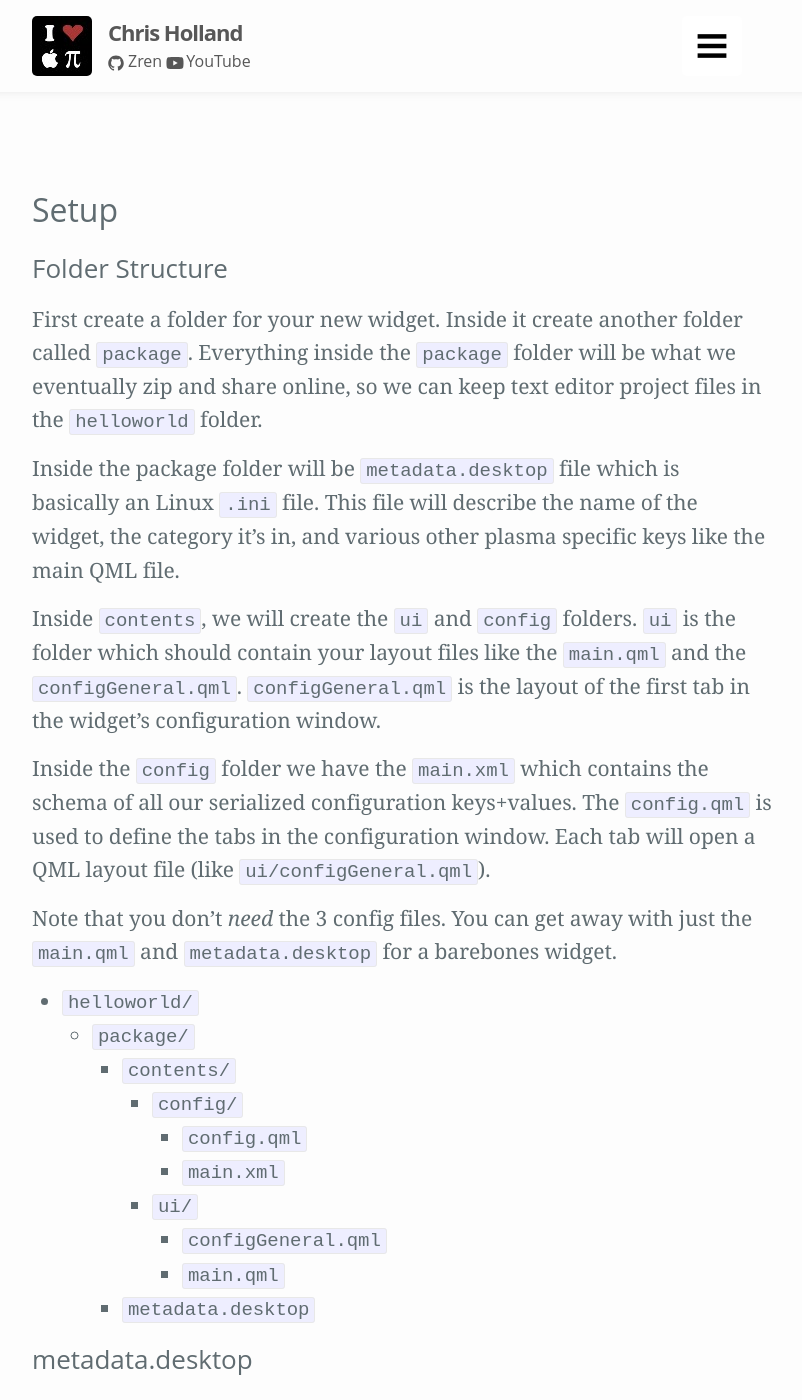
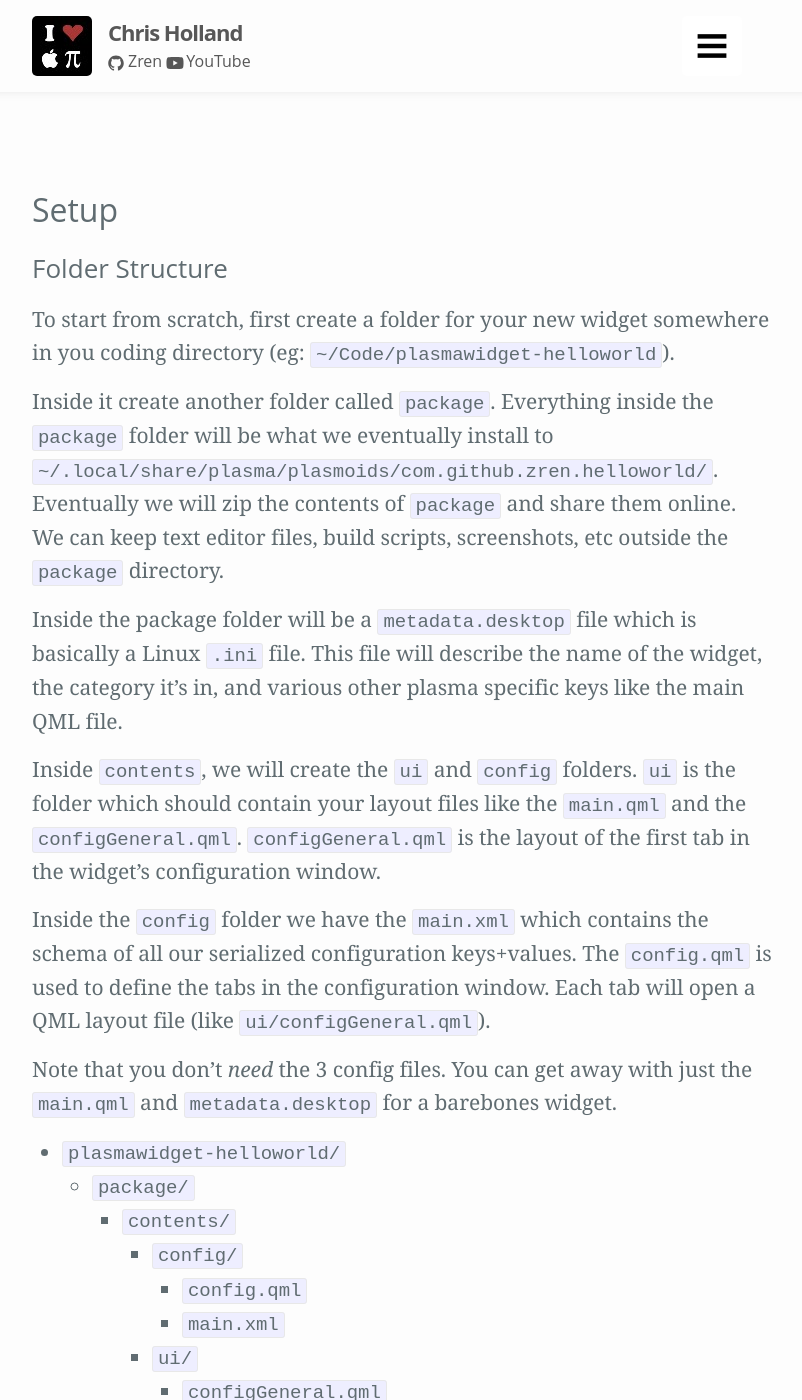
Before and after one commit to Zren/zren.github.io, a Jekyll site: the page built from kde_docs/widget-Setup.md, in a window 1280 px wide and 1400 px high. Shown: the whole window, without its empty margins (238-1040 px from the left). Built offline with Jekyll 4.4.1, drawn with Linux system fonts in a browser that asks for light colours; our own code applies the rules of GitHub Pages for plain Markdown files.

Commit message:
Explicitly mention we're starting from scratch in this section.
A new reader might think we're still talking about
~/.local/share/plasma/plasmoids/com.github.zren.myanalogclock

mentioned in the section above.

```diff
--- a/kde_docs/widget-Setup.md
+++ b/kde_docs/widget-Setup.md
@@ -4,9 +4,11 @@
 {% capture label %}Folder Structure{% endcapture %}
 {% capture sectionLeft %}
 
-First create a folder for your new widget. Inside it create another folder called `package`. Everything inside the `package` folder will be what we eventually zip and share online, so we can keep text editor project files in the `helloworld` folder.
+To start from scratch, first create a folder for your new widget somewhere in you coding directory (eg: `~/Code/plasmawidget-helloworld`).
 
-Inside the package folder will be `metadata.desktop` file which is basically an Linux `.ini` file. This file will describe the name of the widget, the category it's in, and various other plasma specific keys like the main QML file.
+Inside it create another folder called `package`. Everything inside the `package` folder will be what we eventually install to `~/.local/share/plasma/plasmoids/com.github.zren.helloworld/`. Eventually we will zip the contents of `package` and share them online. We can keep text editor files, build scripts, screenshots, etc outside the `package` directory.
+
+Inside the package folder will be a `metadata.desktop` file which is basically a Linux `.ini` file. This file will describe the name of the widget, the category it's in, and various other plasma specific keys like the main QML file.
 
 Inside `contents`, we will create the `ui` and `config` folders. `ui` is the folder which should contain your layout files like the `main.qml` and the `configGeneral.qml`. `configGeneral.qml` is the layout of the first tab in the widget's configuration window.
 
@@ -17,7 +19,7 @@ Note that you don't *need* the 3 config files. You can get away with just the `m
 {% endcapture %}{% capture sectionRight %}
 
 {:.directory-tree}
-* `helloworld/`
+* `plasmawidget-helloworld/`
     * `package/`
         * `contents/`
             * `config/`
```
